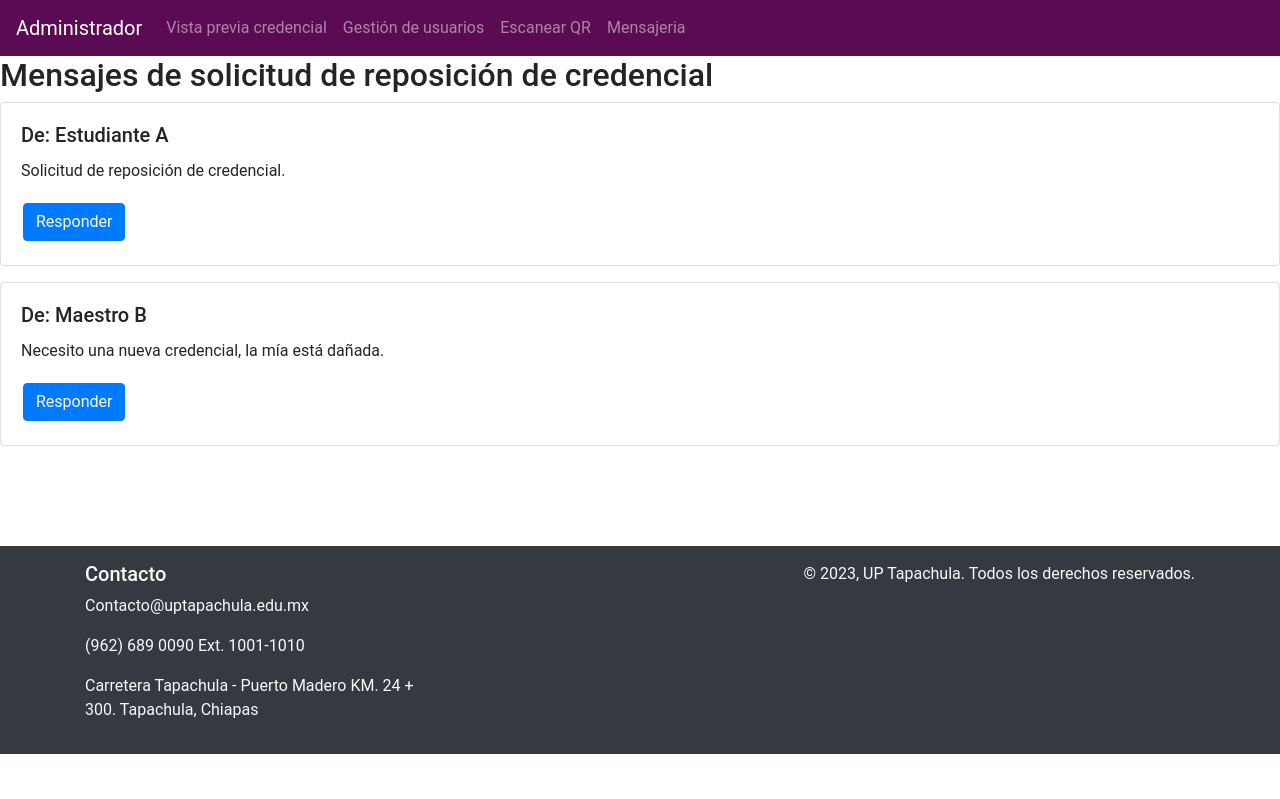
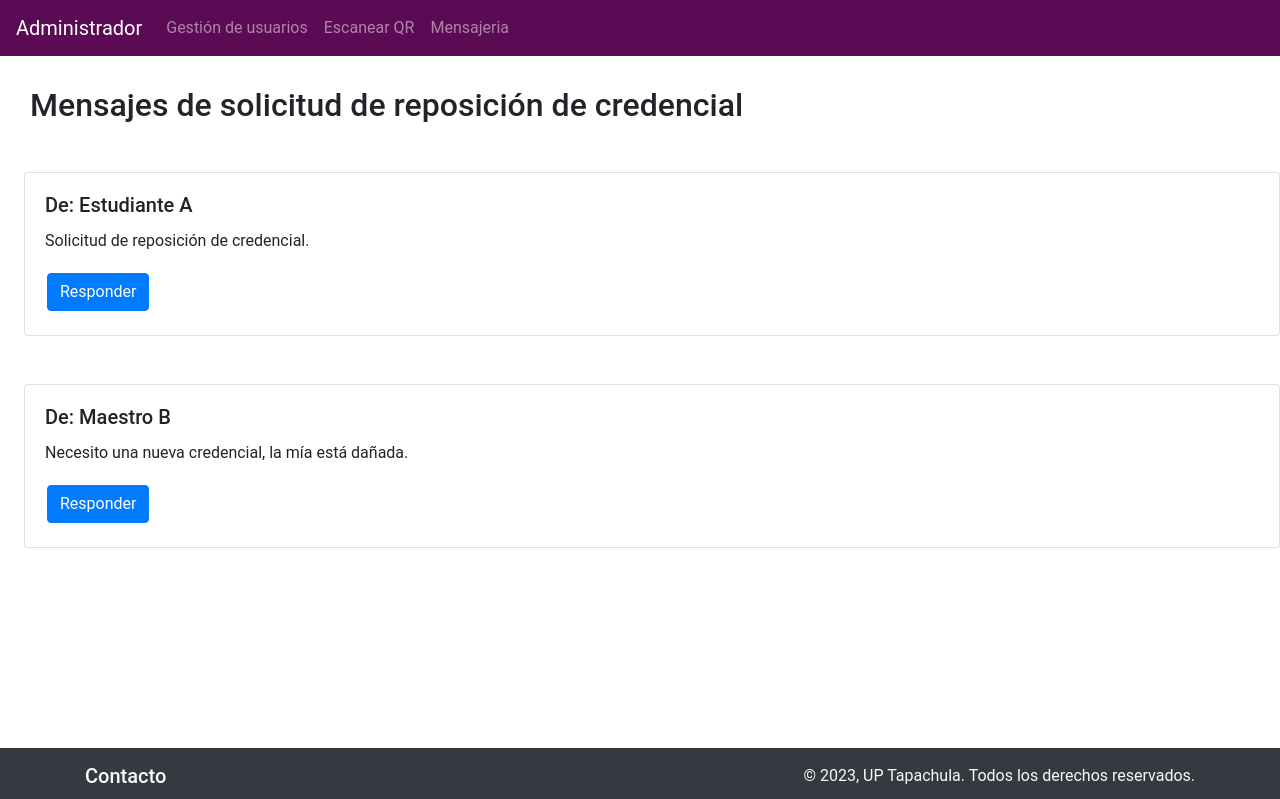
Before and after one commit to Tiwohl30/Siscredig2.0, a React (Create React App) app: page /Mensajes in a window 1280 px wide. Shown: the top 799 px of the page. Built offline with nearby package versions, Linux system fonts and the light colour scheme.

Commit message:
modificaciones en las rutas

```diff
--- a/package.json
+++ b/package.json
@@ -5,6 +5,9 @@
   "dependencies": {
     "@emotion/react": "^11.11.1",
     "@emotion/styled": "^11.11.0",
+    "@fortawesome/fontawesome-svg-core": "^6.4.0",
+    "@fortawesome/free-solid-svg-icons": "^6.4.0",
+    "@fortawesome/react-fontawesome": "^0.2.0",
     "@mui/icons-material": "^5.11.16",
     "@mui/material": "^5.13.5",
     "@testing-library/jest-dom": "^5.16.5",
--- a/public/index.html
+++ b/public/index.html
@@ -17,7 +17,7 @@
     <script src="https://code.jquery.com/jquery-3.2.1.slim.min.js"></script>
     <script src="https://cdnjs.cloudflare.com/ajax/libs/popper.js/1.12.9/umd/popper.min.js"></script>
     <script src="https://maxcdn.bootstrapcdn.com/bootstrap/4.0.0/js/bootstrap.min.js"></script>
-
+    <script src="https://kit.fontawesome.com/0127a095cb.js" crossorigin="anonymous"></script>
     <title>Siscredi</title>
   </head>
   <body>
--- a/src/App.js
+++ b/src/App.js
@@ -10,7 +10,7 @@ import Accesos from './paginas/accesos';
 import { EscanerQR } from './paginas/vistaAdmin/EscanearQR';
 import AdminGestionUsuarios from './paginas/vistaAdmin/adminGestionUser';
 import AdminMensajes from './paginas/vistaAdmin/apartadomensaje';
-
+import '@fortawesome/fontawesome-svg-core/styles.css';
 
 
 const router = createBrowserRouter([
--- a/src/componentes/NabvarAdmin.jsx
+++ b/src/componentes/NabvarAdmin.jsx
@@ -11,9 +11,7 @@ function NabvarAdmin() {
                 </button>
                 <div className="collapse navbar-collapse" id="navbarNav">
                     <ul className="navbar-nav">
-                        <li className="nav-item">
-                            <Link className="nav-link" to="/VistaPrevia">Vista previa credencial</Link>
-                        </li>
+
                         <li className="nav-item">
                             <Link className="nav-link" to="/GestionUsuarios">Gestión de usuarios</Link>
                         </li>
--- a/src/paginas/vistaAdmin/apartadomensaje.jsx
+++ b/src/paginas/vistaAdmin/apartadomensaje.jsx
@@ -25,13 +25,15 @@ function AdminMensajes() {
       };
 
     return (
+      <>
+
+
         <div>
         <NabvarAdmin/>
 
-
-            <h2>Mensajes de solicitud de reposición de credencial</h2>
+          <h2 style={{ marginTop: "30px", marginLeft:"30px" }}>Mensajes de solicitud de reposición de credencial</h2>
           {mensajes.map((mensaje) => (
-        <Card key={mensaje.id} className="mb-3">
+          <Card key={mensaje.id} className="mb-3 ml-4 mt-5">
             <Card.Body>
               <Card.Title>De: {mensaje.remitente}</Card.Title>
               <Card.Text>{mensaje.mensaje}</Card.Text>
@@ -46,7 +48,10 @@ function AdminMensajes() {
       ))}
 
 
-            <footer className="bg-dark text-light py-3" style={{ marginTop: "100px" }}>
+        </div>
+
+
+        <footer className="bg-dark text-light py-3" style={{ marginTop: "200px" }}>
                 <div className="container">
                     <div className="row">
                         <div className="col-md-4">
@@ -61,7 +66,8 @@ function AdminMensajes() {
                     </div>
                 </div>
             </footer>
-        </div>
+
+        </>
     );
 }
 
```
Also changed, not shown: 1 other file (tests, documents, lock files or other folders). Lines whose indentation alone changed are shown as unchanged.
